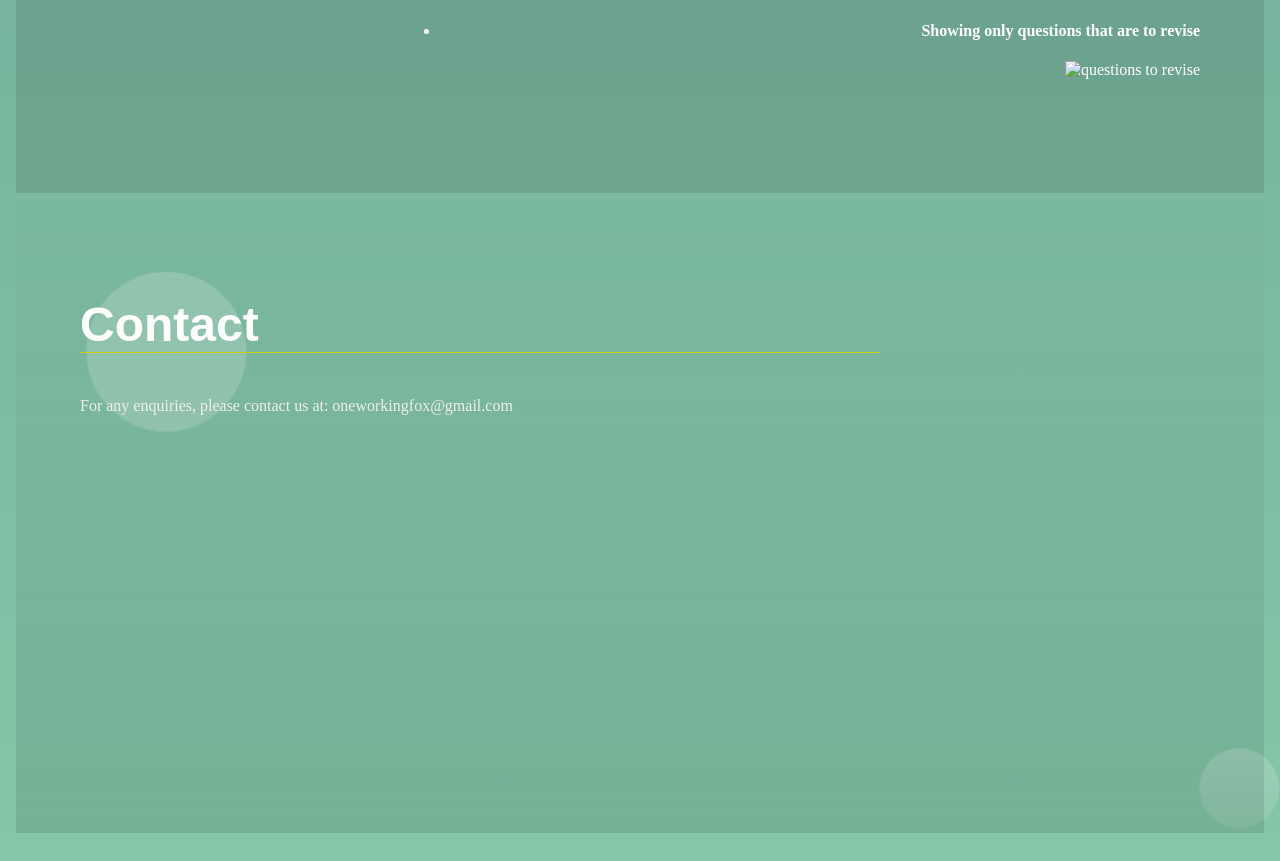
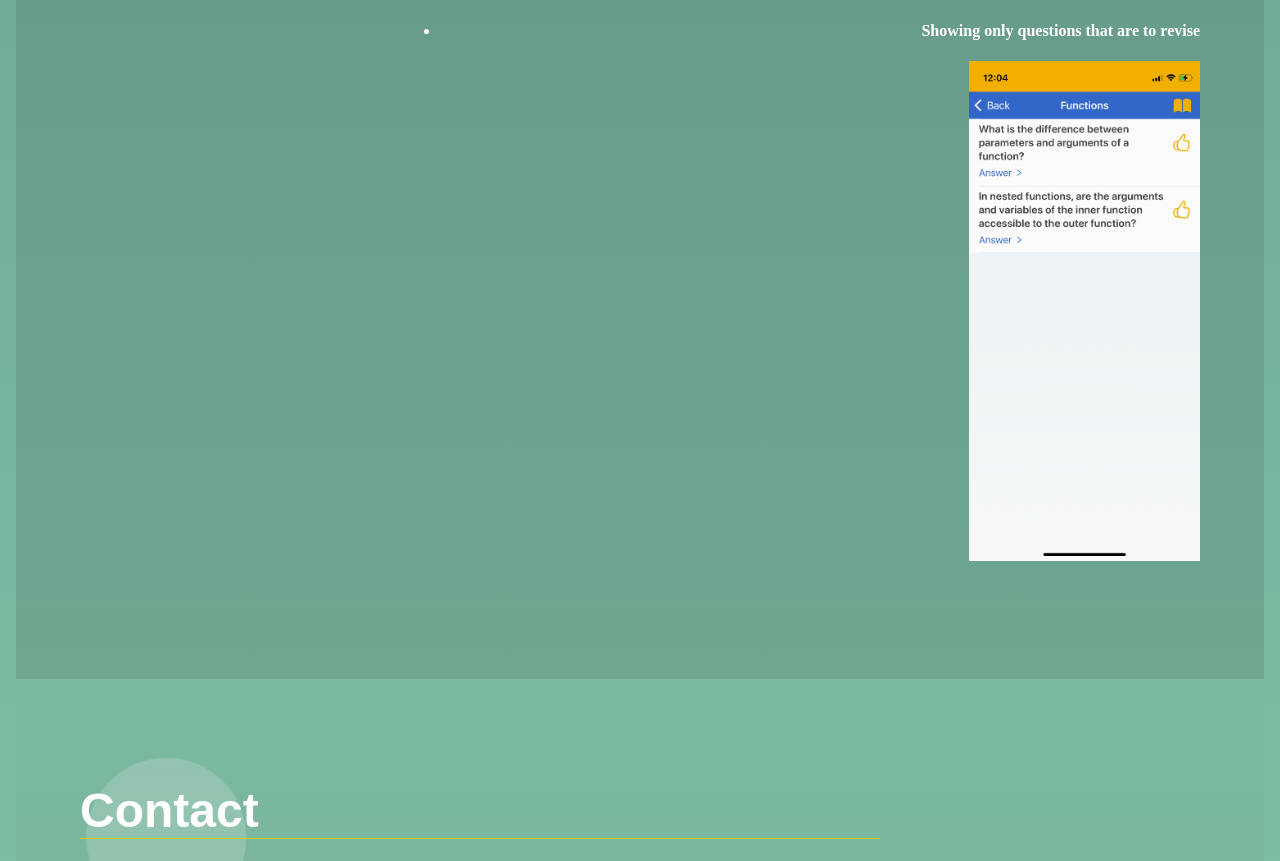
Before and after one commit to oneworkingfox/oneworkingfox.github.io, a plain HTML site: page index.html in a window 1280 px wide. Shown: the part 7733-8594 px from the top of the page. Drawn offline with Linux system fonts and the light colour scheme.

Commit message:
Update index.html

```diff
--- a/index.html
+++ b/index.html
@@ -79,7 +79,7 @@
                 <li><h4>Showing subcategory with open answers</h4></li>
                 <img src="images/codace/codace_functions_open.png" alt="subcategory opened answers"  height="500">
                 <li><h4>Showing only questions that are to revise</h4></li>
-                <img src="images/codace//codace_functions_to_revise.png" alt="questions to revise"  height="500">
+                <img src="images/codace/codace_functions_to_revise.png" alt="questions to revise"  height="500">
             </ul>
             <br>
           </p>
```
